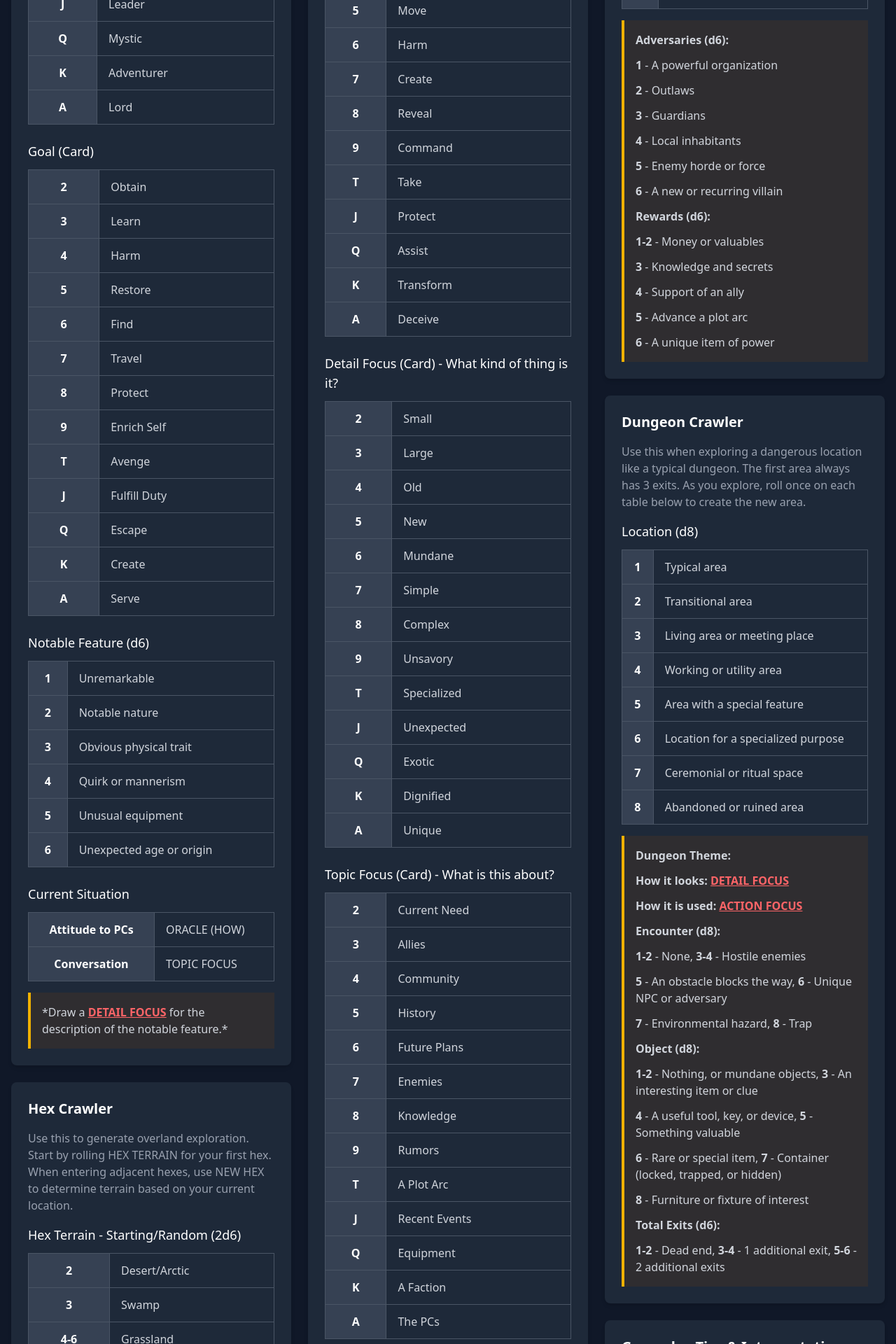
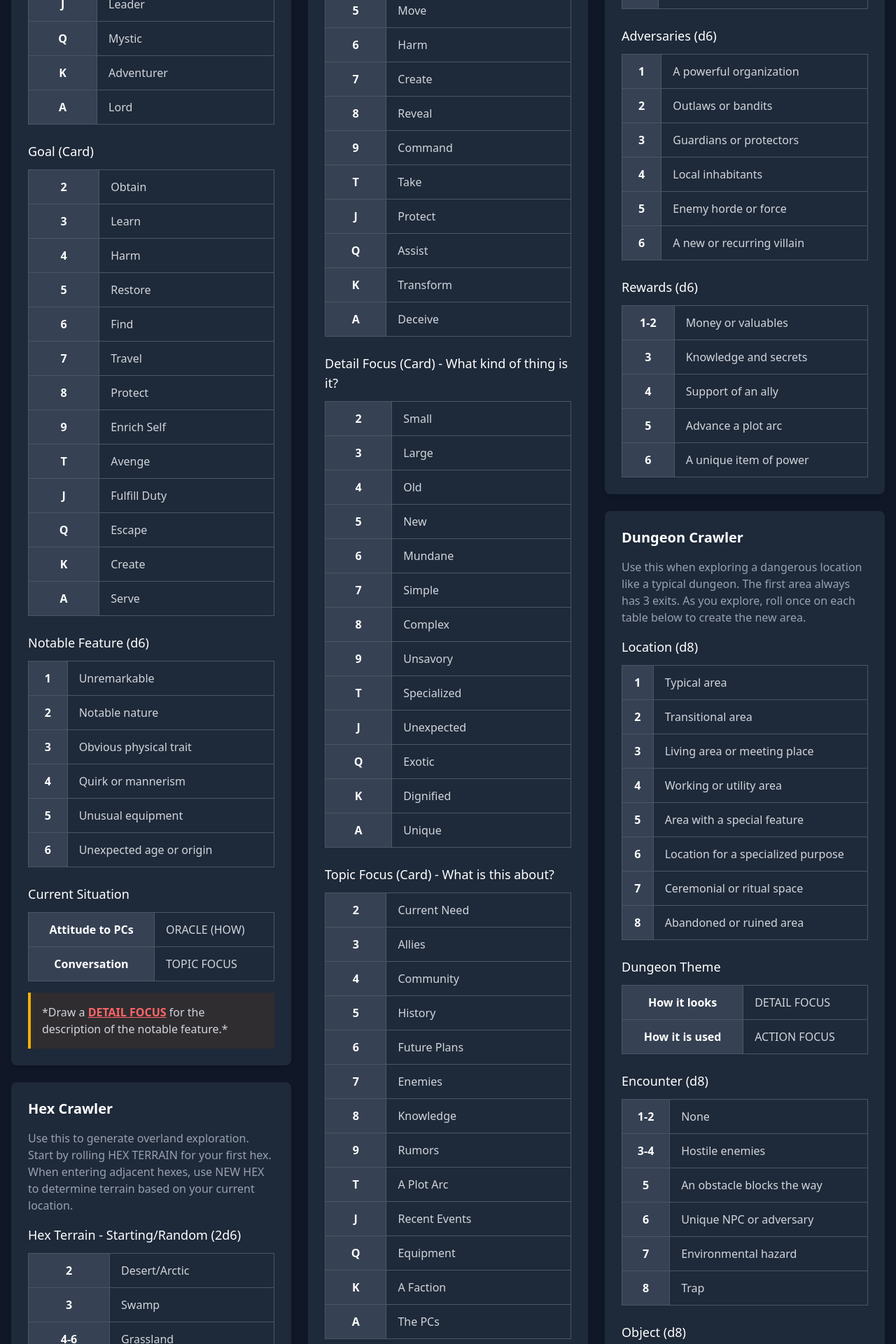
Before and after one commit to gvorbeck/rollalone, a React (Vite) app: page / in a window 1280 px wide. Shown: the part 2700-4620 px from the top of the page at 70% size. Built offline with nearby package versions, Linux system fonts and the light colour scheme.

Commit message:
refactor: restructure dungeonCrawler and plotHookGenerator content for improved organization and readability

```diff
--- a/src/data/cards/dungeonCrawler.ts
+++ b/src/data/cards/dungeonCrawler.ts
@@ -5,7 +5,8 @@ const dungeonCrawler: CardProps = {
   contentType: "table",
   preContent:
     "Use this when exploring a dangerous location like a typical dungeon. The first area always has 3 exits. As you explore, roll once on each table below to create the new area.",
-  content: {
+  content: [
+    {
       title: "Location (d8)",
       rows: [
         ["1", "Typical area"],
@@ -18,24 +19,44 @@ const dungeonCrawler: CardProps = {
         ["8", "Abandoned or ruined area"],
       ],
     },
-  postContent: [
-    "**Dungeon Theme:**",
-    "**How it looks:** DETAIL FOCUS",
-    "**How it is used:** ACTION FOCUS",
-    "",
-    "**Encounter (d8):**",
-    "**1-2** - None, **3-4** - Hostile enemies",
-    "**5** - An obstacle blocks the way, **6** - Unique NPC or adversary",
-    "**7** - Environmental hazard, **8** - Trap",
-    "",
-    "**Object (d8):**",
-    "**1-2** - Nothing, or mundane objects, **3** - An interesting item or clue",
-    "**4** - A useful tool, key, or device, **5** - Something valuable",
-    "**6** - Rare or special item, **7** - Container (locked, trapped, or hidden)",
-    "**8** - Furniture or fixture of interest",
-    "",
-    "**Total Exits (d6):**",
-    "**1-2** - Dead end, **3-4** - 1 additional exit, **5-6** - 2 additional exits",
+    {
+      title: "Dungeon Theme",
+      rows: [
+        ["How it looks", "DETAIL FOCUS"],
+        ["How it is used", "ACTION FOCUS"],
+      ],
+    },
+    {
+      title: "Encounter (d8)",
+      rows: [
+        ["1-2", "None"],
+        ["3-4", "Hostile enemies"],
+        ["5", "An obstacle blocks the way"],
+        ["6", "Unique NPC or adversary"],
+        ["7", "Environmental hazard"],
+        ["8", "Trap"],
+      ],
+    },
+    {
+      title: "Object (d8)",
+      rows: [
+        ["1-2", "Nothing, or mundane objects"],
+        ["3", "An interesting item or clue"],
+        ["4", "A useful tool, key, or device"],
+        ["5", "Something valuable"],
+        ["6", "Rare or special item"],
+        ["7", "Container (locked, trapped, or hidden)"],
+        ["8", "Furniture or fixture of interest"],
+      ],
+    },
+    {
+      title: "Total Exits (d6)",
+      rows: [
+        ["1-2", "Dead end"],
+        ["3-4", "1 additional exit"],
+        ["5-6", "2 additional exits"],
+      ],
+    },
   ],
 };
 
--- a/src/data/cards/plotHookGenerator.ts
+++ b/src/data/cards/plotHookGenerator.ts
@@ -5,7 +5,8 @@ const plotHookGenerator: CardProps = {
   contentType: "table",
   preContent:
     "Use this to generate plot hooks, quests, or missions for the PCs to follow.",
-  content: {
+  content: [
+    {
       title: "Objective (d6)",
       rows: [
         ["1", "Eliminate a threat"],
@@ -16,21 +17,27 @@ const plotHookGenerator: CardProps = {
         ["6", "Save an ally in peril"],
       ],
     },
-  postContent: [
-    "**Adversaries (d6):**",
-    "**1** - A powerful organization",
-    "**2** - Outlaws",
-    "**3** - Guardians",
-    "**4** - Local inhabitants",
-    "**5** - Enemy horde or force",
-    "**6** - A new or recurring villain",
-    "",
-    "**Rewards (d6):**",
-    "**1-2** - Money or valuables",
-    "**3** - Knowledge and secrets",
-    "**4** - Support of an ally",
-    "**5** - Advance a plot arc",
-    "**6** - A unique item of power",
+    {
+      title: "Adversaries (d6)",
+      rows: [
+        ["1", "A powerful organization"],
+        ["2", "Outlaws or bandits"],
+        ["3", "Guardians or protectors"],
+        ["4", "Local inhabitants"],
+        ["5", "Enemy horde or force"],
+        ["6", "A new or recurring villain"],
+      ],
+    },
+    {
+      title: "Rewards (d6)",
+      rows: [
+        ["1-2", "Money or valuables"],
+        ["3", "Knowledge and secrets"],
+        ["4", "Support of an ally"],
+        ["5", "Advance a plot arc"],
+        ["6", "A unique item of power"],
+      ],
+    },
   ],
 };
 
```
Lines whose indentation alone changed are shown as unchanged.
